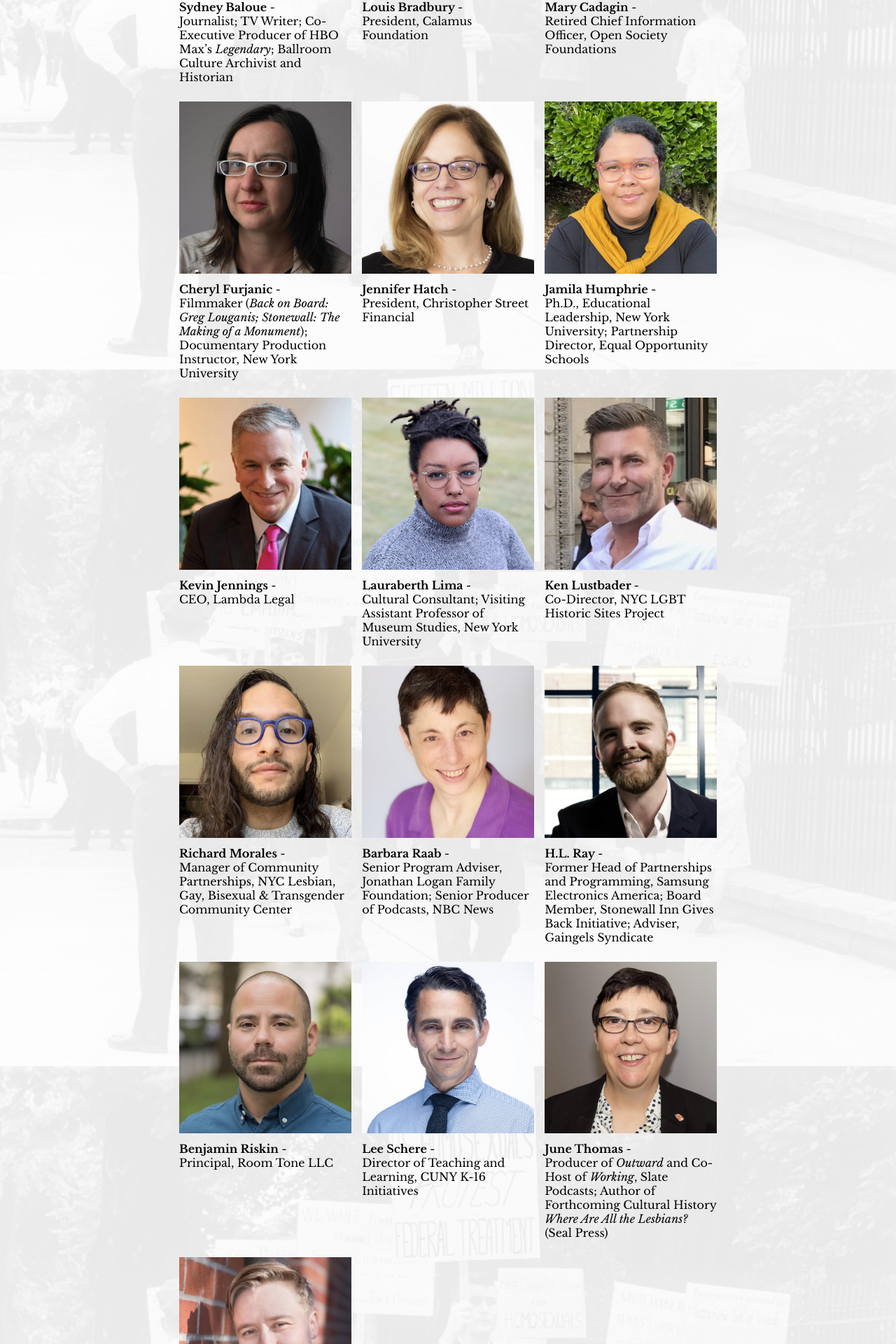
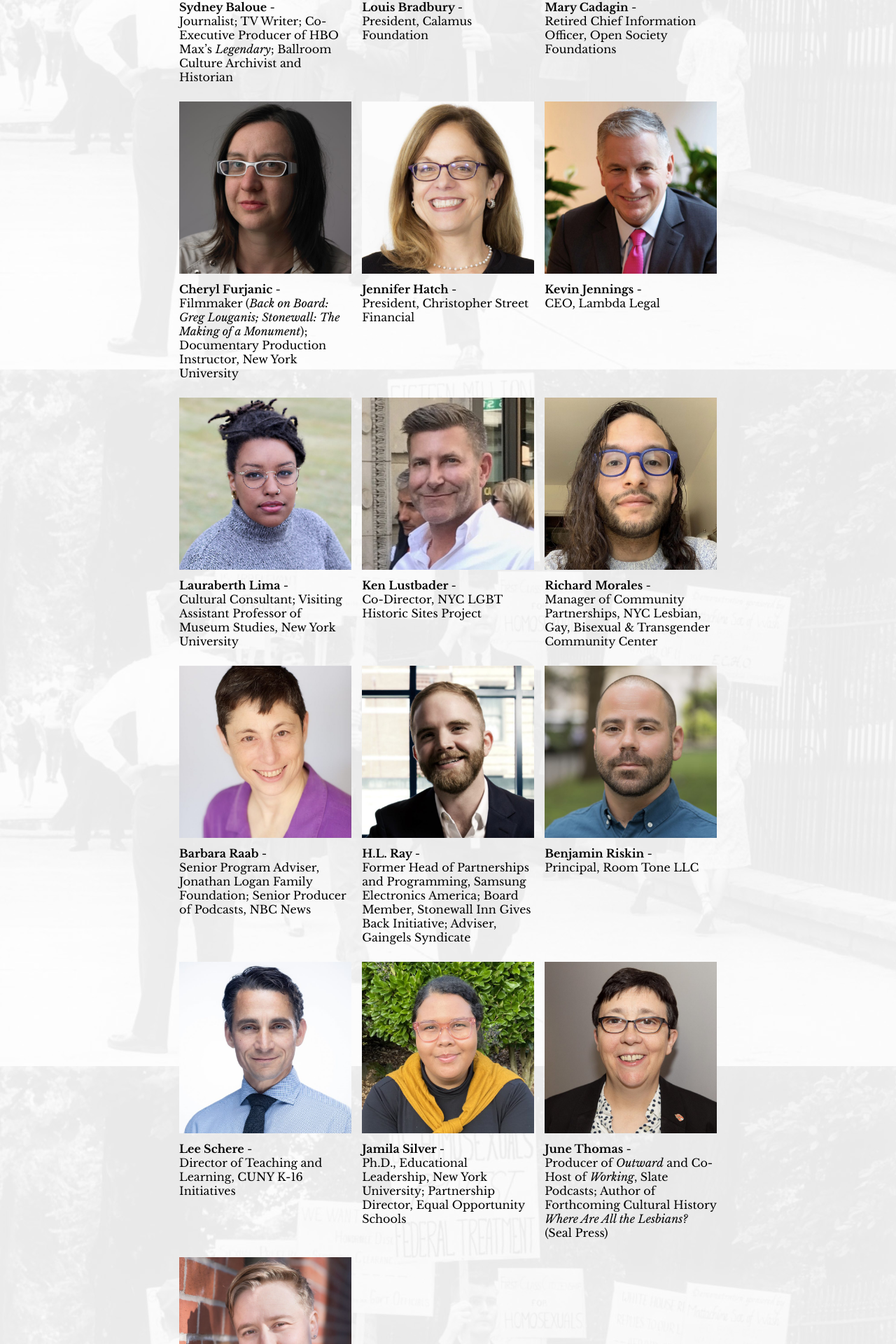
Before and after one commit to spencerrlongg/makinggayhistoryorg, a Nuxt app: page /about in a window 1280 px wide. Shown: the part 1463-3383 px from the top of the page at 70% size. Built offline with nearby package versions, Linux system fonts and the light colour scheme.

Commit message:
rename member

```diff
--- a/pages/about.vue
+++ b/pages/about.vue
@@ -56,14 +56,7 @@
             <p>President, Christopher Street Financial</p>
           </div>
         </div>
-        <div class="board-member-container">
-          <img src="~assets/img/board_members/jhumphrie.jpeg" alt="Jamila Humphrie Headshot" />
-          <div>
-            <span class="strong">Jamila Humphrie </span>
-            <span>-</span>
-            <p>Ph.D., Educational Leadership, New York University; Partnership Director, Equal Opportunity Schools</p>
-          </div>
-        </div>
+
         <div class="board-member-container">
           <img src="~assets/img/board_members/kjennings.jpeg" alt="Kevin Jennings Headshot" />
           <div>
@@ -126,6 +119,14 @@
             <span class="strong">Lee Schere </span>
             <span>-</span>
             <p>Director of Teaching and Learning, CUNY K-16 Initiatives</p>
+          </div>
+        </div>
+        <div class="board-member-container">
+          <img src="~assets/img/board_members/jhumphrie.jpeg" alt="Jamila Silver Headshot" />
+          <div>
+            <span class="strong">Jamila Silver </span>
+            <span>-</span>
+            <p>Ph.D., Educational Leadership, New York University; Partnership Director, Equal Opportunity Schools</p>
           </div>
         </div>
         <div class="board-member-container">
```
